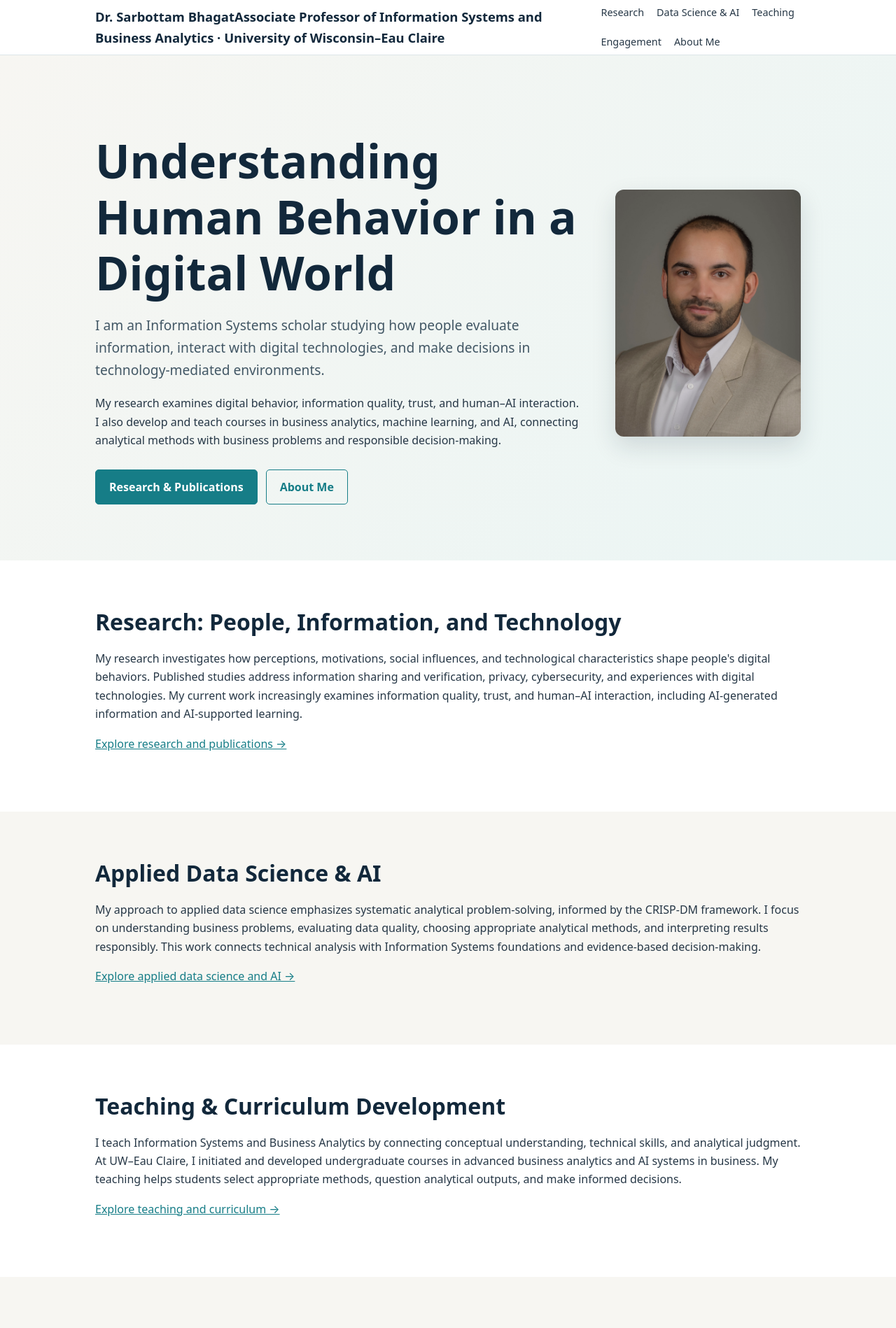
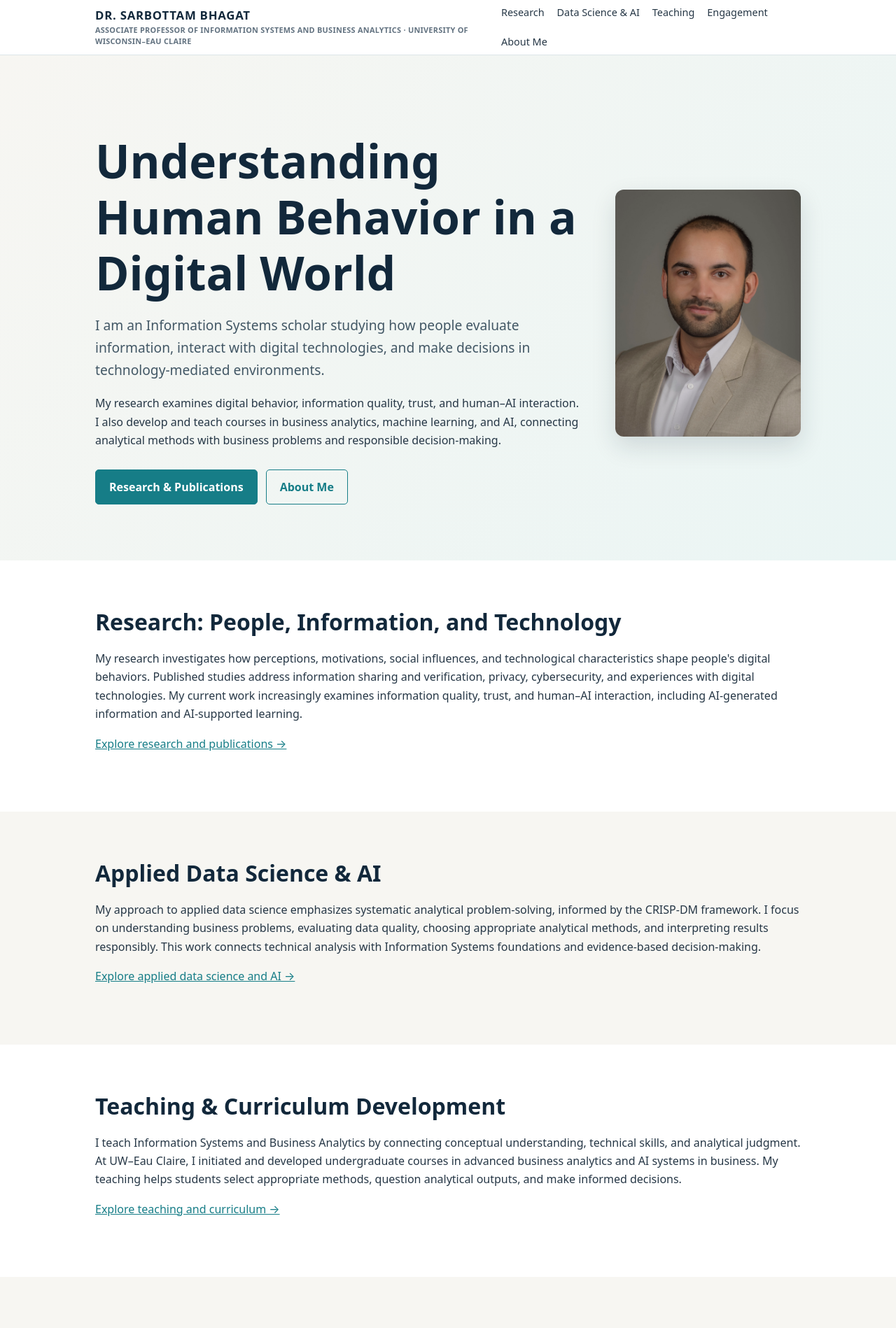
Before and after one commit to sarbottambhagat/sarbottambhagat.github.io, a Jekyll site: the page built from index.md, in a window 1280 px wide. Shown: the top 1898 px of the page at 70% size. Built offline with Jekyll 4.4.1, drawn with Linux system fonts in a browser that asks for light colours.

Commit message:
Present full academic identity in shared header without redundant page introductions

```diff
--- a/assets/css/style.css
+++ b/assets/css/style.css
@@ -9,3 +9,11 @@
 .page-toc a{text-decoration:underline;text-underline-offset:3px}
 .page-toc a:focus-visible{outline:3px solid var(--teal);outline-offset:4px}
 .content h2[id]{scroll-margin-top:24px}
+
+/* Shared academic identity in the site header */
+.brand{display:flex;flex-direction:column;gap:2px;max-width:560px;line-height:1.3;min-width:0}
+.brand-name{font-size:1.05rem;font-weight:750;text-transform:uppercase;letter-spacing:.045em}
+.brand-role{font-size:.68rem;font-weight:600;letter-spacing:.025em;text-transform:uppercase;color:var(--muted);line-height:1.5}
+.brand:hover{text-decoration:none}
+.brand:hover .brand-name{text-decoration:underline}
+@media(max-width:900px){.nav{align-items:flex-start;flex-direction:column;padding-top:16px;padding-bottom:16px}.brand{max-width:100%}}
```
